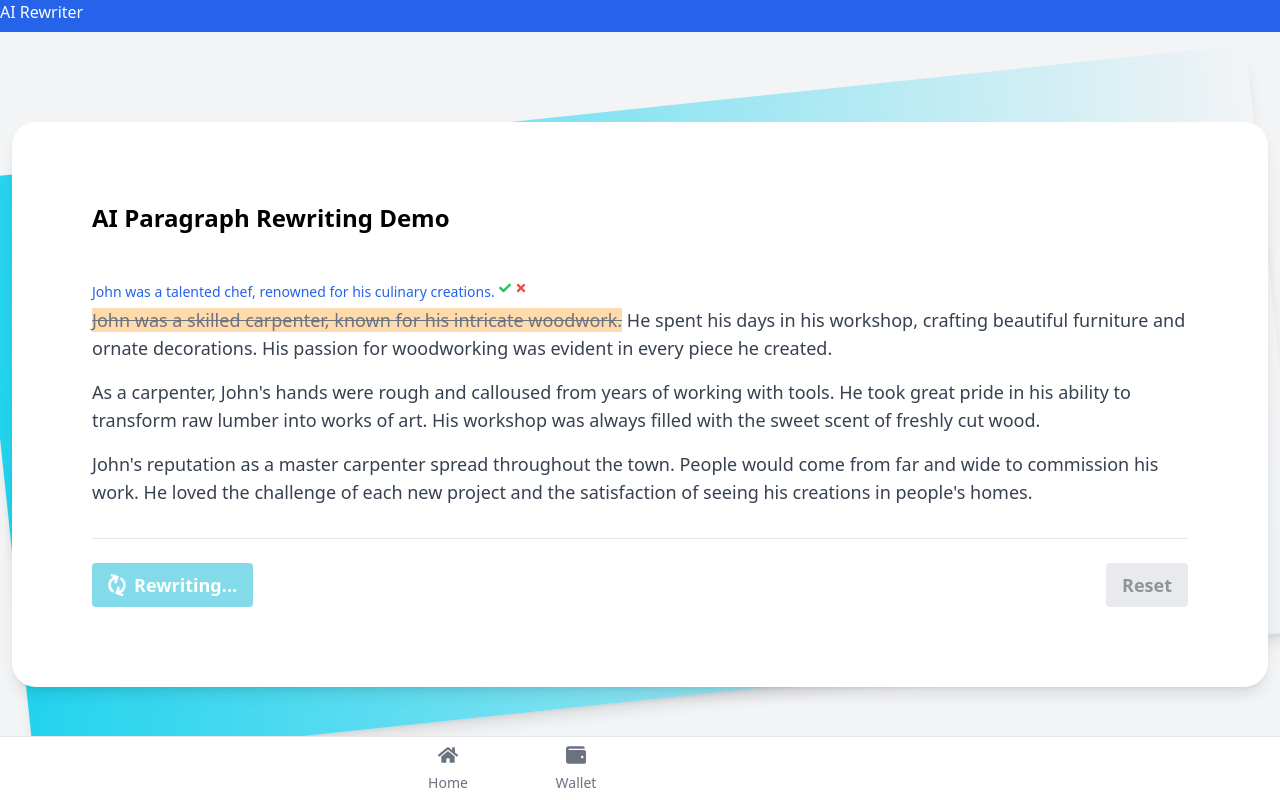
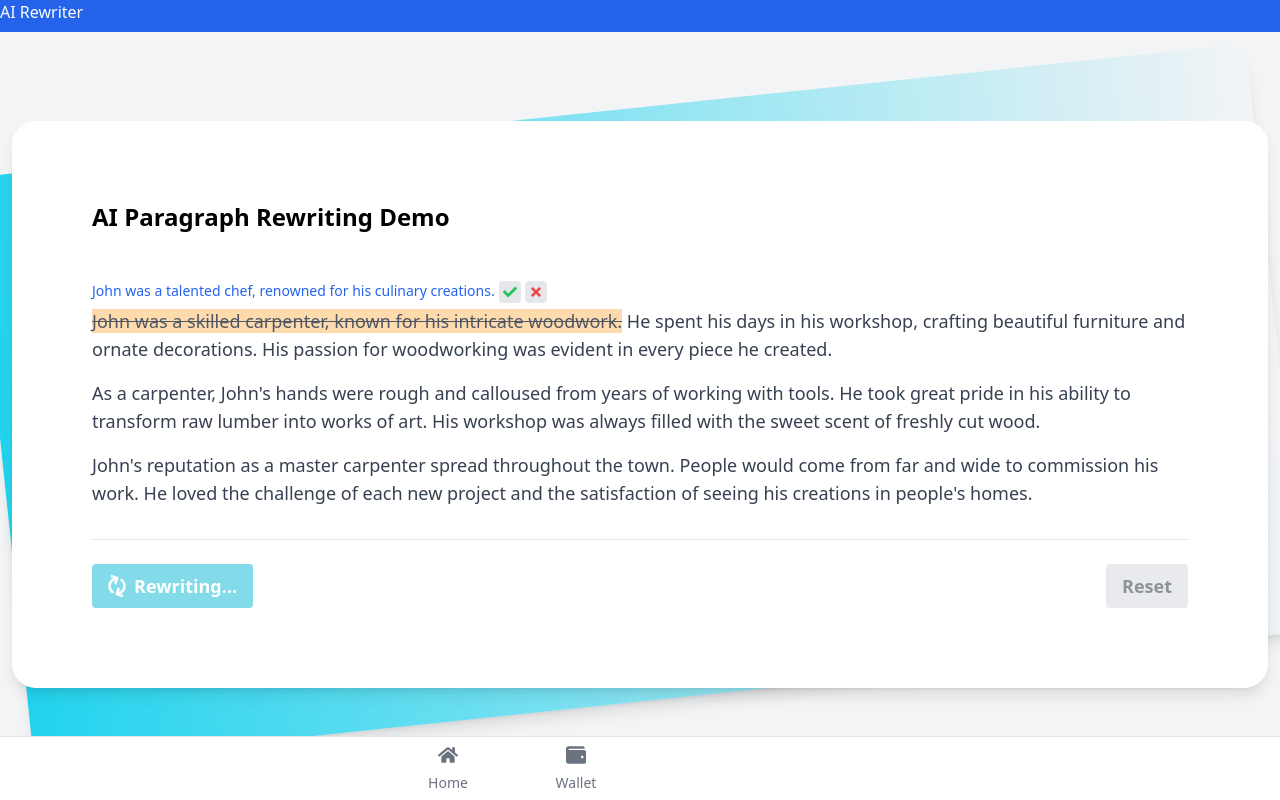
Before and after one commit to swapp1990/planning-gpt, a React (Create React App) app in the folder client/: page / in a window 1280 px wide. Both pictures are taken after a click on the button "Start Rewriting". Built offline with nearby package versions, Linux system fonts and the light colour scheme; the HTML template or start-up script is replaced by a standard one.

Commit message:
animated line-through for red sentence

```diff
--- a/client/src/pages/ebook/RewritingDemo.js
+++ b/client/src/pages/ebook/RewritingDemo.js
@@ -1,4 +1,10 @@
-import React, { useReducer, useCallback, useMemo, useEffect } from "react";
+import React, {
+  useReducer,
+  useState,
+  useCallback,
+  useMemo,
+  useEffect,
+} from "react";
 import { FaSync, FaGithub, FaTwitter, FaCheck, FaTimes } from "react-icons/fa";
 
 const INITIAL_PARAGRAPHS = [
@@ -123,39 +129,51 @@ const Sentence = React.memo(
     onReject,
     sentenceKey,
   }) => {
+    const [showLineThrough, setShowLineThrough] = useState(false);
+
+    useEffect(() => {
+      if (status === "rewriting") {
+        const timer = setTimeout(() => setShowLineThrough(true), 500);
+        return () => clearTimeout(timer);
+      } else {
+        setShowLineThrough(false);
+      }
+    }, [status]);
+
     let className = "transition-all duration-300 relative";
     if (status === "rewriting") className += " bg-red-200";
     else if (status === "accepted") className += " bg-green-200";
     else if (isCurrentSentence) className += " bg-yellow-200";
+    const textClassName = `transition-all duration-300 ${
+      (showLineThrough && status === "rewriting") || status === "rewrite"
+        ? "line-through"
+        : ""
+    } ${status === "rewrite" ? "text-gray-500" : ""}`;
 
     return (
       <span className={className}>
-        {status === "rewrite" ? (
-          <>
+        {status === "rewrite" && (
           <span className="text-blue-600 text-sm mb-1 new-sentence flex items-start">
             <span className="mr-1">{newSentence}.</span>
             <span className="inline-flex items-center flex-shrink-0">
               <button
                 onClick={() => onAccept(sentenceKey, newSentence)}
-                  className="text-green-500 hover:text-green-700 transition-colors duration-200 mr-1"
+                className="bg-gray-200 text-green-500 hover:text-green-700 transition-colors duration-200 mr-1 p-1 rounded"
                 aria-label="Accept rewrite"
               >
-                  <FaCheck size={12} />
+                <FaCheck size={14} />
               </button>
               <button
                 onClick={() => onReject(sentenceKey)}
-                  className="text-red-500 hover:text-red-700 transition-colors duration-200"
+                className="bg-gray-200 text-red-500 hover:text-red-700 transition-colors duration-200 p-1 rounded"
                 aria-label="Reject rewrite"
               >
-                  <FaTimes size={12} />
+                <FaTimes size={14} />
               </button>
             </span>
           </span>
-            <span className="line-through text-gray-500">{sentence}.</span>
-          </>
-        ) : (
-          <span>{sentence}.</span>
         )}
+        <span className={textClassName}>{sentence}.</span>
       </span>
     );
   }
```
Lines whose indentation alone changed are shown as unchanged.
